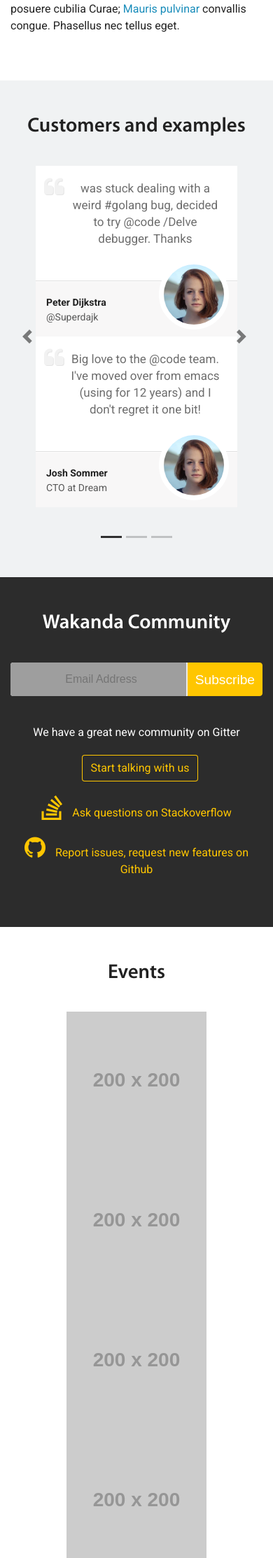
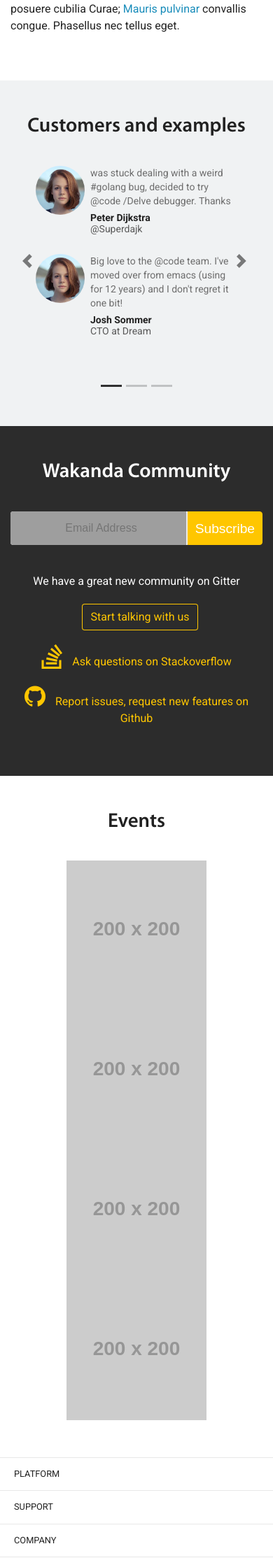
Before and after one commit to Slashtype/wakanda.io, a Jekyll site: the page built from index.html, in a window 390 px wide. Shown: the part 3139-5366 px from the top of the page at 70% size. Built offline with Jekyll 4.4.1, drawn with Linux system fonts in a browser that asks for light colours; nearby versions of some CDN libraries; grey boxes are pictures that could not be loaded.

Commit message:
Modify Customers slider :  mobile display

```diff
--- a/css/main.scss
+++ b/css/main.scss
@@ -465,24 +465,83 @@ h3{
     width: 80%;
 	}
 	.quote-container{
-		background: #fff;
-		//border: 1px solid #dfdfdf;
-		border-radius: 5px;
 		height: 100%;
-    padding-bottom: 80px;
+    padding-bottom: 50px;
     position: relative;
 		width: 100%;
 	}
 	.review-quote{
-		background: #fff;
 		color: #6d6d6d;
     margin: 0 auto;
     max-width: 700px;
-    padding: 20px 20px 32px 45px;
+    padding: 0 8px 0 78px;
     position: relative;
 
 		.fa-quote-left{
+	    display: none;
+		}
+		p{
+	    font-size: 14px;
+	    line-height: 20px;
+		}
+	}
+	.review-img{
+    position: absolute;
+		@media(max-width: 640px){
+  		top: 0;
+  		left: 0;
+		}
+		img{
+	    border-radius: 100%;
+	    transition: all 0.3s ease 0s;
+	    height: 70px;
+	    width: 70px;
+		}
+	}
+	.review-author{
+    font-size: 14px;
+		position: relative;
+		padding-left: 78px;
+    position: absolute;
+    	bottom: 28px;
+    	left: 0;
+    width: 100%;
+		@media(max-width: 640px){
+    	line-height: 16px;
+		}
+
+		a{
+	    color: #212121;
+	    cursor: pointer;
+	    display: inline-block;
+	    font-weight: bold;
+	    text-decoration: none;
+
+	    &:hover,
+	    &:focus{
+				color: $main-color;
+			}
+    }
+    span{
+    	color: #595959;
+    	display: inline-block;
+    	width: 100%;
+    }
+	}
+	@media(min-width: 641px){
+
+		.quote-container{
+			background: #fff;
+			//border: 1px solid #dfdfdf;
+	    padding-bottom: 80px;
+		}
+		.review-quote{
+			background: #fff;
+			padding: 20px 20px 32px 45px;
+
+			.fa-quote-left{
 		    color: #f2f2f2;
+		    display: block;
 		    font-size: 30px;
 		    position: absolute;
 			    left: 12px;
@@ -518,14 +577,9 @@ h3{
 		.review-author{
 			background: #f8f7f7;
 			border-top: 1px solid #dfdfdf;
-    font-size: 14px;
+			height: 80px;
 			padding: 20px 110px 20px 15px;
-		position: relative;
-		height: 80px;
-    position: absolute;
 			bottom: 0;
-    	left: 0;
-    width: 100%;
 
 			&:before{
 		    background: #fff;
@@ -536,23 +590,6 @@ h3{
 		    left: 0;
 		    width: 100%;
 			}
-
-		a{
-	    color: #212121;
-	    cursor: pointer;
-	    display: inline-block;
-	    font-weight: bold;
-	    text-decoration: none;
-
-	    &:hover,
-	    &:focus{
-				color: $main-color;
-			}
-    }
-    span{
-    	color: #595959;
-    	display: inline-block;
-    	width: 100%;
 		}
 	}
 }
```
Lines whose indentation alone changed are shown as unchanged.
